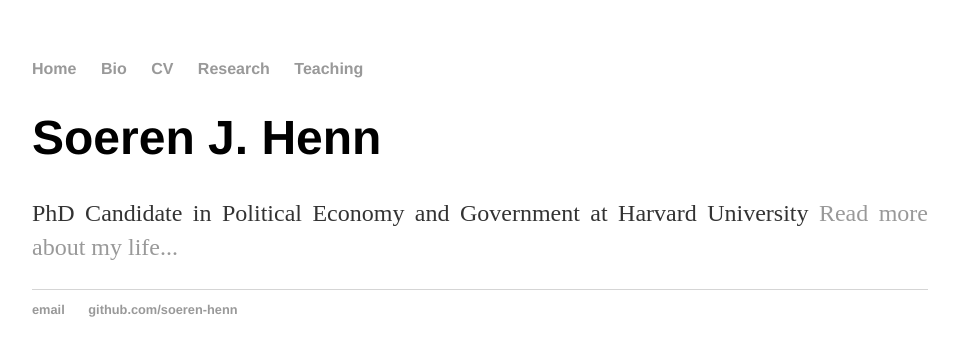
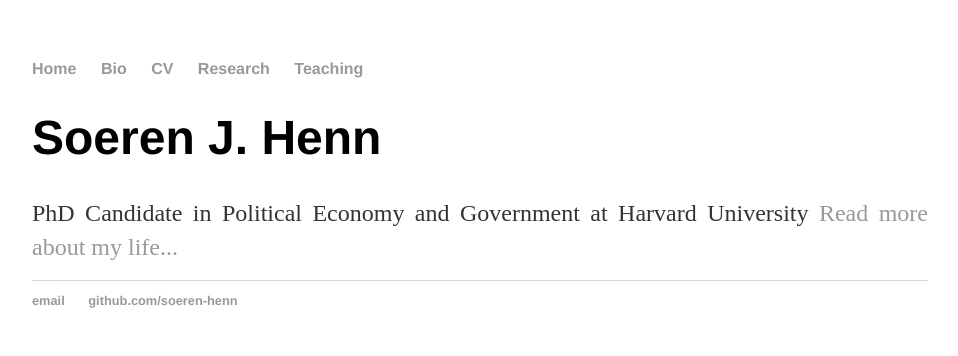
Before and after one commit to soeren-henn/soeren-henn.github.io, a Jekyll site: the page built from index.html, in a window 1280 px wide. Shown: the top 356 px of the page, without its empty margins (160-1118 px from the left). Built offline with Jekyll 4.4.1, drawn with Linux system fonts in a browser that asks for light colours.

Commit message:
Update main.css
Margin

```diff
--- a/css/main.css
+++ b/css/main.css
@@ -28,6 +28,7 @@ p {
     line-height: 1.4em;
     color: #333;
     text-align: justify;
+    margin: 0.625em 0;
 }
 footer {
     border-top: 1px solid #d5d5d5;
```
